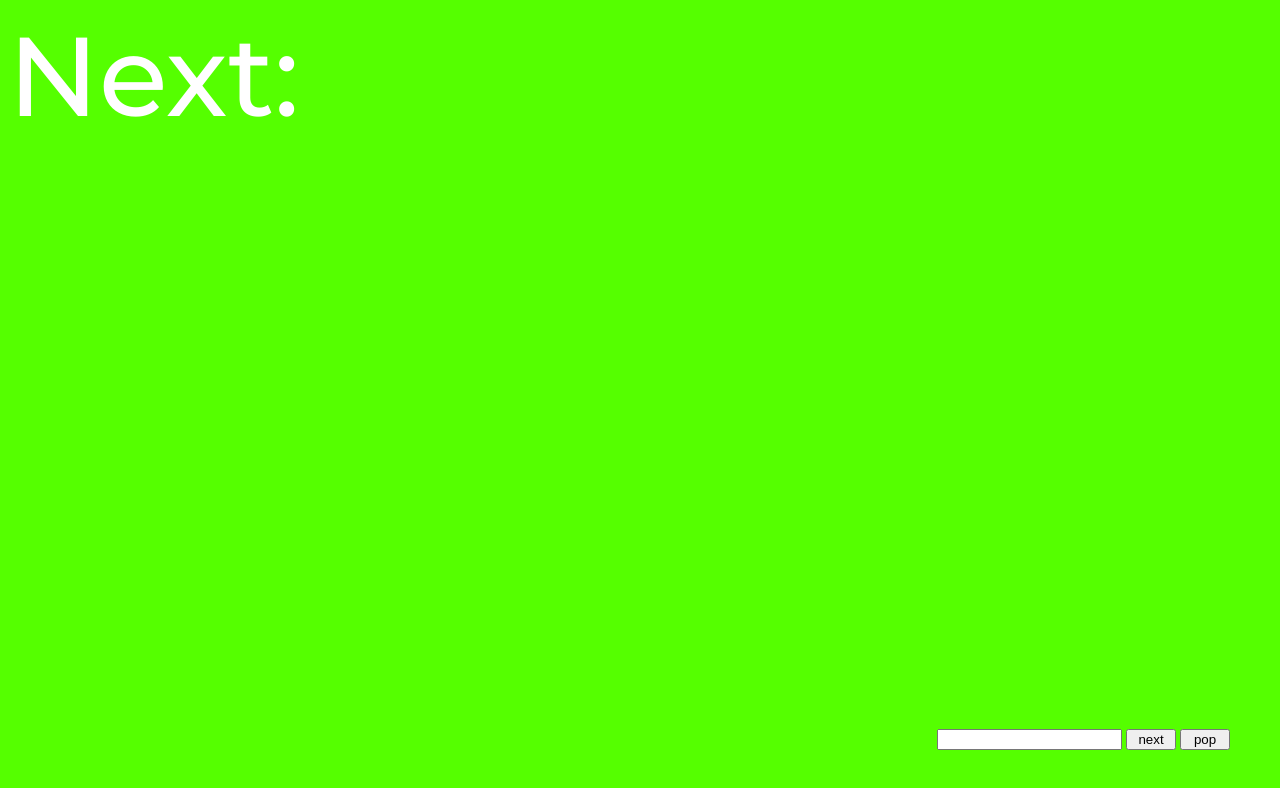
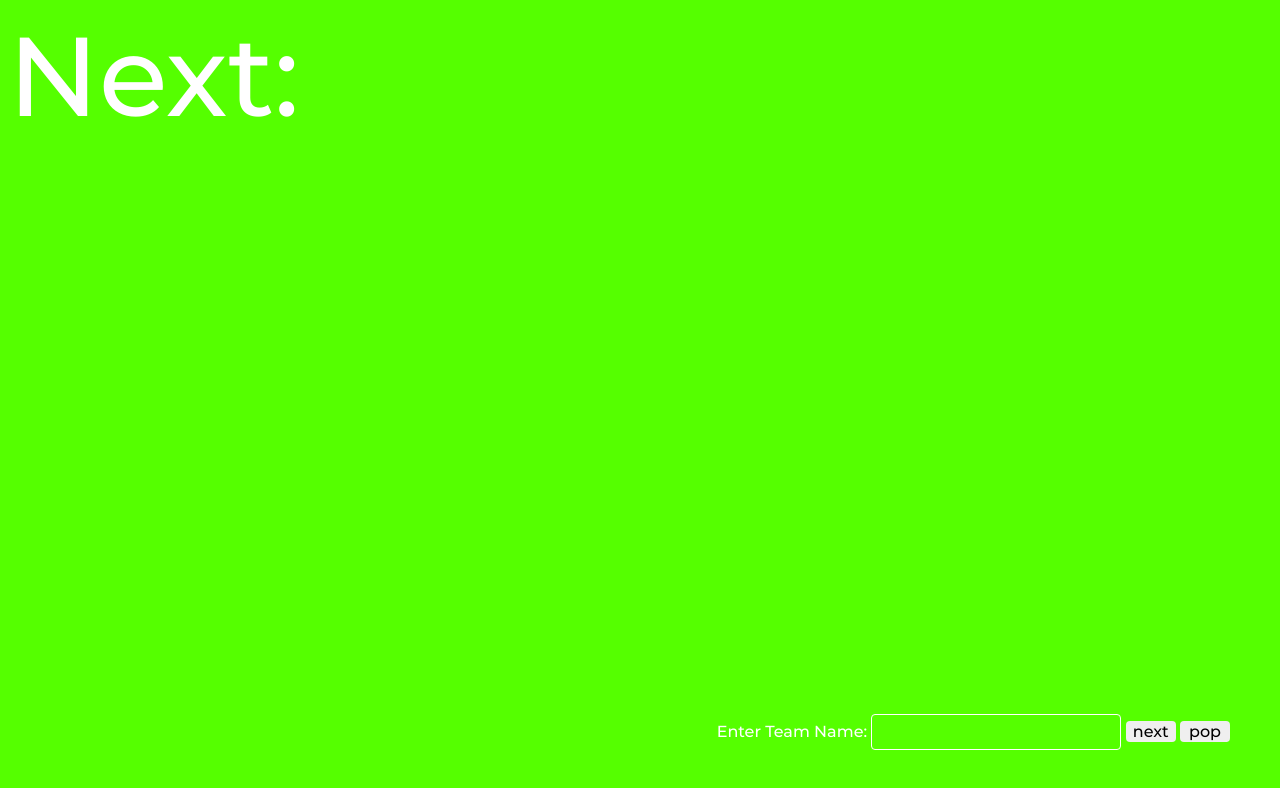
Before and after one commit to andrqwli/NextPong, a plain HTML site: page index.html in a window 1280 px wide. Drawn offline with Linux system fonts and the light colour scheme.

Commit message:
Add files via upload

```diff
--- a/index.html
+++ b/index.html
@@ -1,7 +1,6 @@
 <head>
     <meta charset="utf-8">
     <link rel="stylesheet" type="text/css" href="main.css">
-    <script src="action.js" type="text/javascript"></script>
 </head>
 <body>
     <div class="main">
@@ -12,6 +11,7 @@
         </p>
     </div>
     <div class="input">
+        Enter Team Name:
         <input id="text-input" type="text">
         <input class="button" id="button-input" type="button" value="next" onclick="add()">
         <input class="button" id="button-pop" type="button" value="pop" onclick="pop()">
@@ -37,7 +37,7 @@
 
     function pop() {
         const currentList = document.getElementById('list').innerHTML;
-        const index = currentList.indexOf(" ") + 1;
+        const index = currentList.indexOf(",") + 1;
         const newList = currentList.slice(index);
         document.getElementById('list').innerHTML = newList;
     }
--- a/main.css
+++ b/main.css
@@ -18,15 +18,27 @@
   position: fixed;
   bottom: 50px;
   right: 50px;
+  color: white;
+  font-size: 16px;
+  font-family: "Montserrat", sans-serif;
 }
 
-.input #input-text {
-  width: 150px;
+.input #text-input {
+  width: 250px;
   background-color: transparent;
-  border: none;
-  border: none;
+  border: 1px solid white;
+  padding: .5em .25em .5em .25em;
+  border-radius: 4px;
+  color: white;
+  font-size: 16px;
+  outline: none;
 }
 
 .input .button {
   width: 50px;
+  border-radius: 4px;
+  border: none;
+  text-decoration: none;
+  font-size: 16px;
+  font-family: "Montserrat", sans-serif;
 }
```
